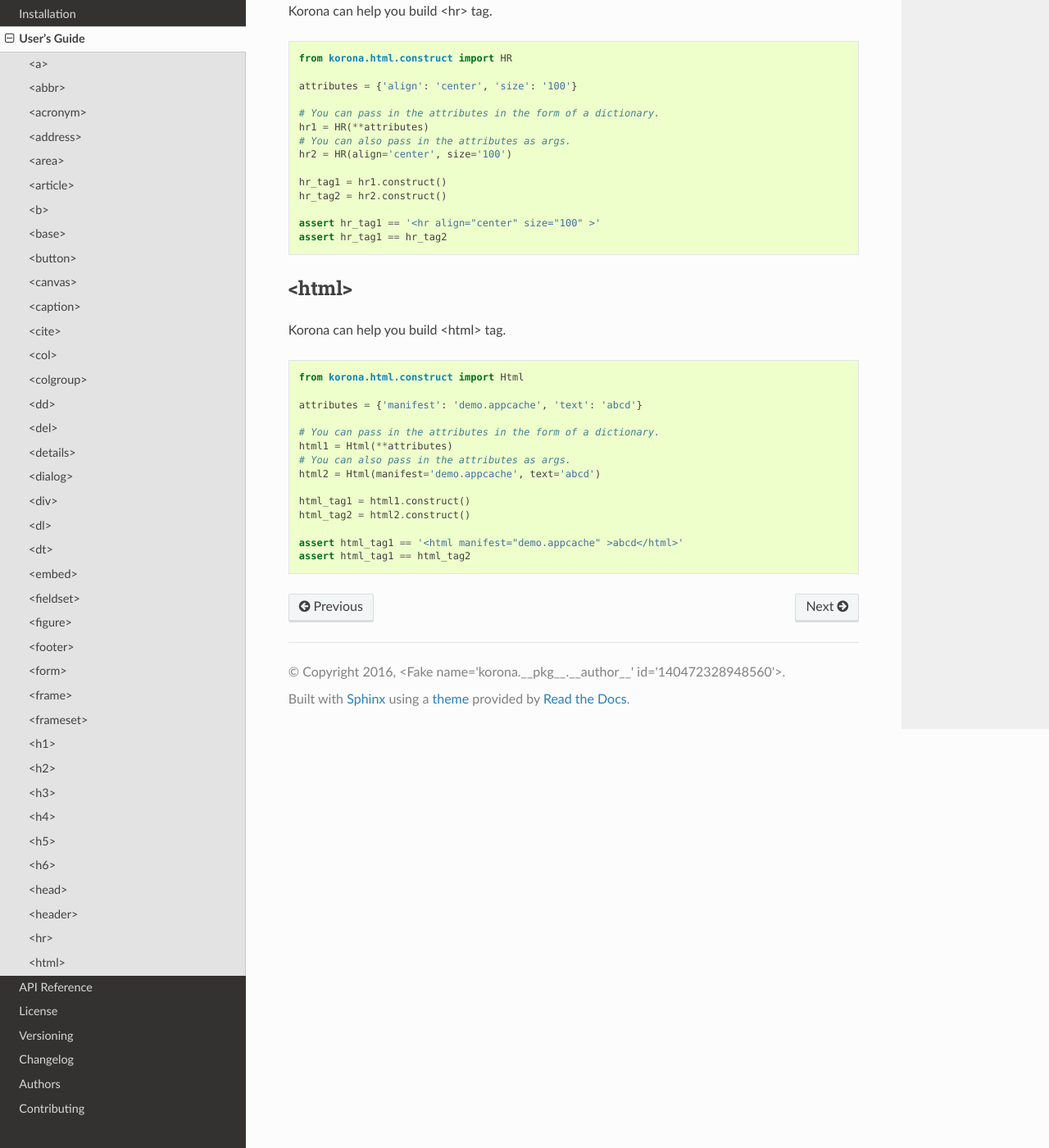
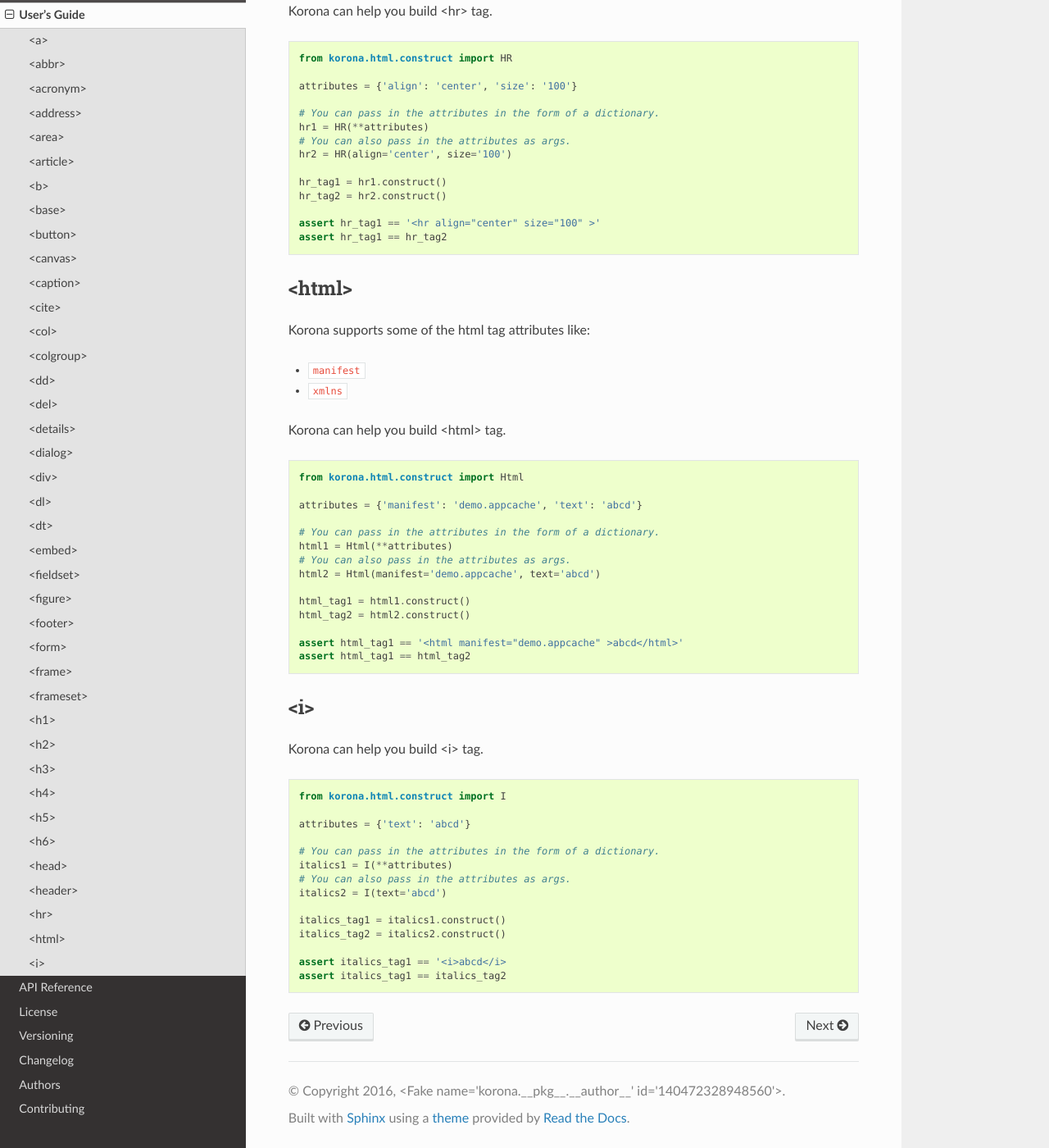
Before and after one commit to bharadwajyarlagadda/korona, a Sphinx documentation site: the page built from docs/guide.rst, in a window 1280 px wide and 1400 px high, scrolled down 17699 px. Shown: the whole window at 82% size. Built offline with Sphinx 7.4.7 and the Read the Docs theme 2.0.0, drawn with Linux system fonts in a browser that asks for light colours; the version number could not be read and is left out.

Commit message:
Added <i> to CHANGELOG; Added api reference for I() class; Added an example for constructing <i></i> tag

```diff
--- a/docs/api.rst
+++ b/docs/api.rst
@@ -152,3 +152,7 @@ API Reference
 
 .. autoclass:: korona.html.construct.Html
     :members:
+
+
+.. autoclass:: korona.html.construct.I
+    :members:
--- a/docs/guide.rst
+++ b/docs/guide.rst
@@ -948,6 +948,11 @@ Korona can help you build <hr> tag.
 <html>
 ------
 
+Korona supports some of the html tag attributes like:
+
+- ``manifest``
+- ``xmlns``
+
 Korona can help you build <html> tag.
 
 .. code-block:: python
@@ -966,3 +971,25 @@ Korona can help you build <html> tag.
 
     assert html_tag1 == '<html manifest="demo.appcache" >abcd</html>'
     assert html_tag1 == html_tag2
+
+<i>
+---
+
+Korona can help you build <i> tag.
+
+.. code-block:: python
+
+    from korona.html.construct import I
+
+    attributes = {'text': 'abcd'}
+
+    # You can pass in the attributes in the form of a dictionary.
+    italics1 = I(**attributes)
+    # You can also pass in the attributes as args.
+    italics2 = I(text='abcd')
+
+    italics_tag1 = italics1.construct()
+    italics_tag2 = italics2.construct()
+
+    assert italics_tag1 == '<i>abcd</i>
+    assert italics_tag1 == italics_tag2
```
Also changed, not shown: CHANGELOG.rst (+10 -3 lines).
